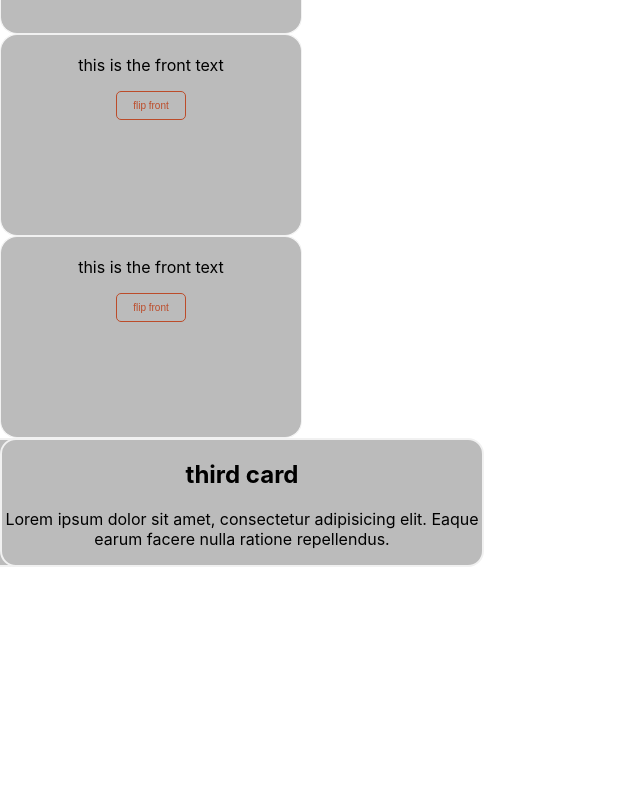
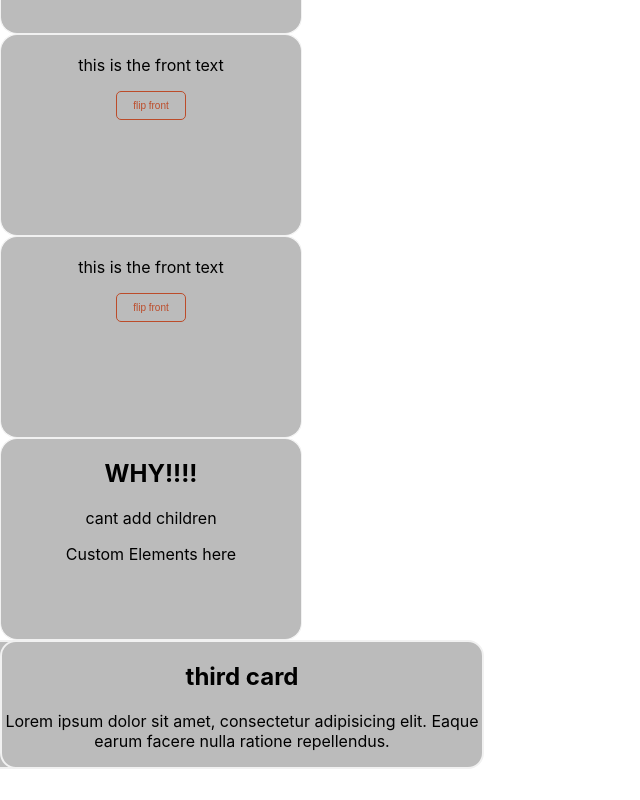
Before and after one commit to NoSkillzDad/react-custom-components, a React (Create React App) app: page / in a window 1280 px wide. Shown: the part 774-1574 px from the top of the page, without its empty margins (0-640 px from the left). Before the commit the page ends 1372 px from the top, so only its background shows below. Built offline with nearby package versions, Linux system fonts and the light colour scheme.

Commit message:
can add custom html through children properties

```diff
--- a/src/App.js
+++ b/src/App.js
@@ -8,6 +8,8 @@ import FlipCardHover from "./flip/FlipCardHover.js";
 import FlipCardClick from "./flip/FlipCardClick.js";
 import FlipCardButton from "./flip/FlipCardButton.js";
 import FlipCard from "./flip/FlipCard";
+import ChildrenTest from "./custom/ChildrenTest";
+import FlipCardTest from "./flip/FlipCardTest";
 
 function App() {
     return (
@@ -60,6 +62,15 @@ function App() {
                     button_back_text={"Flip back"}
                     // button_back_disabled={true}
                 />
+                <FlipCardHover
+                    id={"fc11"}
+                    title_front={"WHY!!!!"}
+                    text_front={["cant add children"]}
+                    title_back={"John Doe"}
+                    text_back={["Architecht", "Programmer"]}
+                >
+                    <p>Custom Elements here</p>
+                </FlipCardHover>
             </>
 
             {/*SlideCards*/}
--- a/src/flip/FlipCard.js
+++ b/src/flip/FlipCard.js
@@ -3,15 +3,9 @@ import FButton from "./button/FButton.js";
 import './button/FButton.css'
 import './FlipCard.css';
 
-const FlipCard = ({   id,
-                      title_front, text_front, image_front, altText_front,
-                      title_back, text_back, image_back, altText_back,
-                      button_front_text, button_front_disabled,
-                      button_back_text, button_back_disabled
-                  }) => {
+const FlipCard = ({   id, title_front, text_front, image_front, altText_front, title_back, text_back, image_back, altText_back, button_front_text, button_front_disabled, button_back_text, button_back_disabled, children}) => {
 
     const incButton = (button_text, id, disabled) => {
-        // console.log({id});
 
         if (button_text) {
             return <FButton
@@ -22,7 +16,8 @@ const FlipCard = ({   id,
         }
     }
 
-    const cardContent = (image, altText, title, text, button_text, disabled, id) => {
+    const cardContent = (image, altText, title, text, button_text, disabled, id, child) => {
+
         if (image) {
             return (<>
                     <img src={image} alt={altText} width={"100%"}/>
@@ -36,6 +31,7 @@ const FlipCard = ({   id,
                     {text.map(function (t) {
                         return <p>{t}</p>
                     })}
+                    {child}
                     {incButton(button_text, id, disabled)}
                 </>
             )
@@ -43,10 +39,9 @@ const FlipCard = ({   id,
     }
 
     return (
-
         <div className="flip-card-inner">
             <div className="flip-card-front">
-                {cardContent(image_front, altText_front, title_front, text_front, button_front_text, button_front_disabled, id)}
+                {cardContent(image_front, altText_front, title_front, text_front, button_front_text, button_front_disabled, id, children)}
             </div>
             <div className="flip-card-back">
                 {cardContent(image_back, altText_back, title_back, text_back, button_back_text, button_back_disabled, id)}
--- a/src/flip/FlipCardButton.js
+++ b/src/flip/FlipCardButton.js
@@ -7,7 +7,7 @@ const FlipCardClick = ({   id,
                            title_front, text_front, image_front, altText_front,
                            title_back, text_back, image_back, altText_back,
                            button_front_text, button_front_disabled,
-                           button_back_text, button_back_disabled
+                           button_back_text, button_back_disabled, children
                        }) => {
 
     const newId = id + ` flip-card-button`;
@@ -29,7 +29,11 @@ const FlipCardClick = ({   id,
                 button_back_text={button_back_text}
                 button_front_disabled={button_front_disabled}
                 button_back_disabled={button_back_disabled}
-            />
+            >
+                {children}
+            </FlipCard>
+
+
         </div>
     )
 }
--- a/src/flip/FlipCardClick.js
+++ b/src/flip/FlipCardClick.js
@@ -5,7 +5,7 @@ import FlipCard from "./FlipCard";
 
 const FlipCardClick = ({   id,
                            title_front, text_front, image_front, altText_front,
-                           title_back, text_back, image_back, altText_back
+                           title_back, text_back, image_back, altText_back, children
                            // button_front_text, button_front_disabled,
                            // button_back_text, button_back_disabled
                        }) => {
@@ -35,7 +35,9 @@ const FlipCardClick = ({   id,
                 altText_front={altText_front}
                 image_back={image_back}
                 altText_back={altText_back}
-            />
+            >
+                {children}
+            </FlipCard>
         </div>
     )
 }
--- a/src/flip/FlipCardHover.js
+++ b/src/flip/FlipCardHover.js
@@ -4,7 +4,7 @@ import './FlipCardHover.css'
 
 const FlipCardHover = ({   id,
                            title_front, text_front, image_front, altText_front,
-                           title_back, text_back, image_back, altText_back
+                           title_back, text_back, image_back, altText_back, children
                        }) => {
     return (
         <div className="flip-card-hover">
@@ -18,7 +18,9 @@ const FlipCardHover = ({   id,
                 altText_front={altText_front}
                 image_back={image_back}
                 altText_back={altText_back}
-            />
+            >
+               {children}
+            </FlipCard>
         </div>
     )
 }
```
